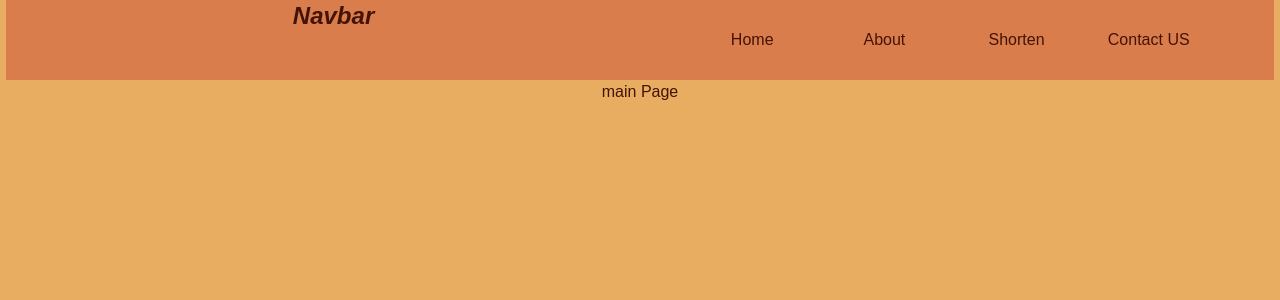
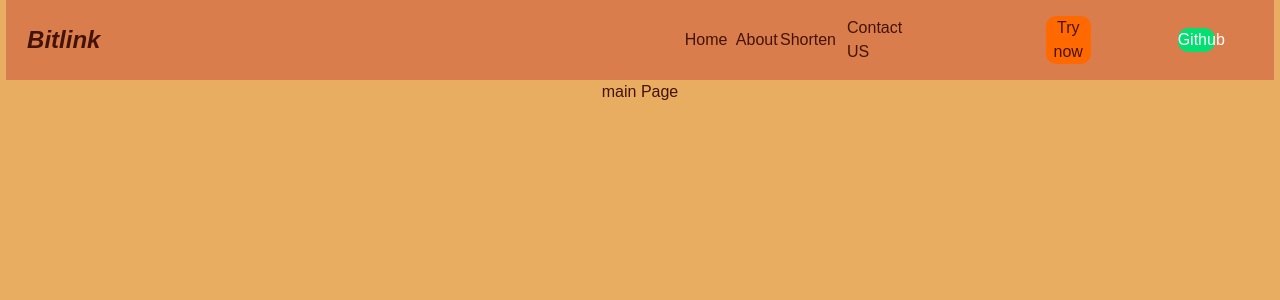
Before and after one commit to Shashikantgiri-web/Url-Shortener, a Next.js app in the folder main-code/: page / in a window 1280 px wide. Shown: the top 300 px of the page. Built offline with nearby package versions, Linux system fonts and the light colour scheme.

Commit message:
Update Navbar.js

```diff
--- a/main-code/components/Navbar.js
+++ b/main-code/components/Navbar.js
@@ -1,18 +1,27 @@
 import React from 'react'
+import Link from 'next/link'
 
 const Navbar = () => {
   return (
     <nav className='w-[99%] h-[10vh] flex flex-row justify-center items-center bg-[#d97d4d]'>
       <div className='w-[49%] h-[99%] flex justify-start items-center'>
-        <p className='text-2xl font-bold w-full h-full flex justify-center items-start pl-2 italic'>Navbar</p>
+        <p className='text-2xl font-bold w-full h-full flex justify-start items-center pl-2 italic'>Bitlink</p>
       </div>
-      <div className='w-[49%] h-[99%] flex justify-center items-start'>
-        <ul className='w-full h-full flex flex-row justify-center items-center gap-2'>
-          <li className='hover:text-lg text-[16px] font-sembold hover:text-[20px] hover:text-gray-500 hover:cursor-pointe w-[20%] h-[99%] flex justify-center items-center'>Home</li>
-          <li className='hover:text-lg text-[16px] font-sembold hover:text-[20px] hover:text-gray-500 hover:cursor-pointer w-[20%] h-[99%] flex justify-center items-center'>About</li>
-          <li className='hover:text-lg text-[16px] font-sembold hover:text-[20px] hover:text-gray-500 hover:cursor-pointer w-[20%] h-[99%] flex justify-center items-center'>Shorten</li>
-          <li className='hover:text-lg text-[16px] font-sembold hover:text-[20px] hover:text-gray-500 hover:cursor-pointer w-[20%] h-[99%] flex justify-center items-center'>Contact US</li>
+      <div className='w-[49%] h-[99%] flex flex-row justify-center items-start gap-1'>
+        <ul className='w-[60%] h-full flex flex-row justify-center items-center gap-2'>
+          <Link href="/"><li className='hover:text-lg text-[16px] font-sembold hover:text-[20px] hover:text-orange-900 hover:cursor-pointe w-[20%] h-[99%] flex justify-center items-center'>Home</li></Link>
+          <Link href="/about"><li className='hover:text-lg text-[16px] font-sembold hover:text-[20px] hover:text-orange-900 hover:cursor-pointer w-[20%] h-[99%] flex justify-center items-center'>About</li></Link>
+          <Link href="/generate"><li className='hover:text-lg text-[16px] font-sembold hover:text-[20px] hover:text-orange-900 hover:cursor-pointer w-[20%] h-[99%] flex justify-center items-center'>Shorten</li></Link>
+          <Link href="/contact"><li className='hover:text-lg text-[16px] font-sembold hover:text-[20px] hover:text-orange-900 hover:cursor-pointer w-[20%] h-[99%] flex justify-center items-center'>Contact US</li></Link>
         </ul>
+        <div className='w-[40%] h-full flex flex-row justify-center items-center gap-2'>
+          <div className='w-[49%] h-[99%] flex justify-center items-center'>
+            <Link href="/generate"><button className='w-[80%] h-[90%] rounded-[10px] bg-orange-500 hover:text-orange-900 hover:bg-orange-600'>Try now</button></Link>
+          </div>
+          <div className='w-[49%] h-[99%] flex justify-center items-center'>
+            <Link href="/gethub"><button className='w-[80%] h-[90%] rounded-[10px] bg-green-400 hover:bg-green-500 text-white'>Github</button></Link>
+          </div>
+        </div>
       </div>
     </nav>
   )
```
